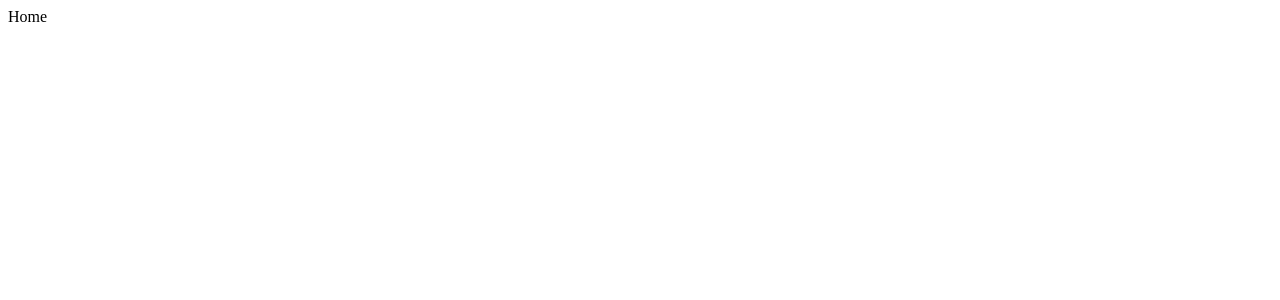
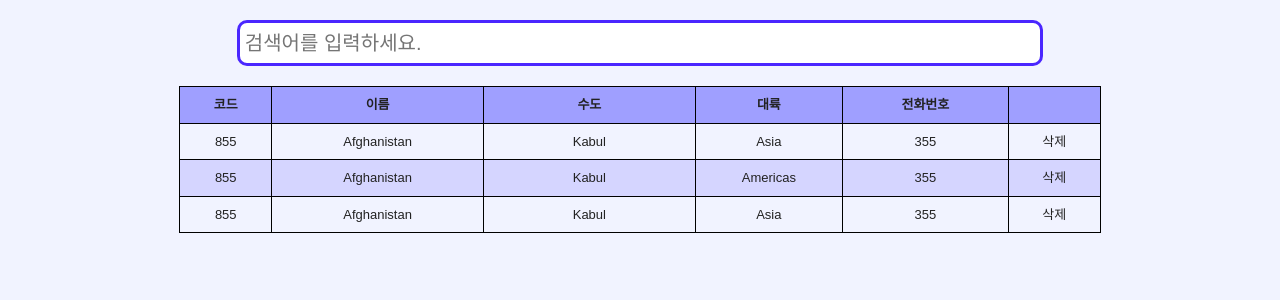
Before and after one commit to eastshine94/country, a React app: page / in a window 1280 px wide. Shown: the top 300 px of the page. Built offline with nearby package versions, Linux system fonts and the light colour scheme.

Commit message:
css 작업

```diff
--- /dev/null
+++ b/src/containers/HomeContainer.tsx
@@ -0,0 +1,121 @@
+import React from 'react';
+import styled from 'styled-components';
+
+const Wrapper = styled.div`
+    width: 90%;
+    margin: 0 auto;
+`;
+
+const Header = styled.header`
+    position: relative;
+    width: 70%;
+    border: 3px solid #4a26ff;
+    border-radius: 10px;
+    margin: 20px auto;
+    padding: 5px;
+    background: #fff;
+    & input{
+        width: 100%;
+        border: none;
+        outline: none;
+        font-size: 20px;
+    }
+    @media only screen and (max-width: 1024px){
+        width: 80%;
+    }
+    @media only screen and (max-width: 720px){
+        width: 100%;
+    }
+`;
+
+const Content = styled.main`
+    margin: auto;
+    width: 80%;
+    & table{
+        width: 100%;
+        text-align: center;
+        border: 1px solid #000;
+        border-collapse: collapse;
+        table-layout: fixed;
+        & td, th {
+            border: 1px solid #000;
+            padding: 8px;
+            overflow: hidden;
+            white-space: nowrap;
+            text-overflow: ellipsis;
+            font-size: 13px;
+        }
+        & thead tr {
+            background-color: #9f9fff;
+        }
+        & tbody tr {
+            &:nth-child(2n){
+                background-color: #d5d5ff;
+            }
+        }
+    }
+    @media only screen and (max-width: 1024px){
+        width: 100%;
+    }
+`;
+const HomeContainer = () => {
+    return(
+        <Wrapper>
+            <Header>
+                <form>
+                    <input type="text" placeholder="검색어를 입력하세요."/>
+                </form>
+            </Header>
+            <Content>
+                <table>
+                    <colgroup>
+                        <col width="10%"/>
+                        <col width="23%"/>
+                        <col width="23%"/>
+                        <col width="16%"/>
+                        <col width="18%"/>
+                        <col width="10%"/>
+                    </colgroup>
+                    <thead>
+                        <tr>
+                            <th>코드</th>
+                            <th>이름</th>
+                            <th>수도</th>
+                            <th>대륙</th>
+                            <th>전화번호</th>
+                            <th/>
+                        </tr>
+                    </thead>
+                    <tbody>
+                        <tr>
+                            <td>855</td>
+                            <td>Afghanistan</td>
+                            <td>Kabul</td>
+                            <td>Asia</td>
+                            <td>355</td>
+                            <td>삭제</td>
+                        </tr>
+                        <tr>
+                            <td>855</td>
+                            <td>Afghanistan</td>
+                            <td>Kabul</td>
+                            <td>Americas</td>
+                            <td>355</td>
+                            <td>삭제</td>
+                        </tr>
+                        <tr>
+                            <td>855</td>
+                            <td>Afghanistan</td>
+                            <td>Kabul</td>
+                            <td>Asia</td>
+                            <td>355</td>
+                            <td>삭제</td>
+                        </tr>
+                    </tbody>
+                </table>
+            </Content>
+        </Wrapper>
+    )
+}
+
+export default HomeContainer
--- /dev/null
+++ b/src/containers/index.ts
@@ -0,0 +1 @@
+export {default as HomeContainer} from './HomeContainer';
--- a/src/index.tsx
+++ b/src/index.tsx
@@ -1,7 +1,11 @@
 import React from "react";
 import ReactDOM from "react-dom";
 import App from "./App";
+import GlobalStyle from '~/styles/GlobalStyle';
 
 ReactDOM.render(
-    <App />
+    <React.Fragment>
+        <GlobalStyle/>
+        <App />
+    </React.Fragment>
 ,document.querySelector("#root"));
--- a/src/pages/Home.tsx
+++ b/src/pages/Home.tsx
@@ -1,8 +1,15 @@
 import React from 'react';
+import styled from 'styled-components';
+import { HomeContainer } from '~/containers';
+const Wrapper = styled.div`
+    width: 100%;
+`
 
 const Home:React.FC = () => {
     return(
-        <div>Home</div>
+        <Wrapper>
+            <HomeContainer/>
+        </Wrapper>
     )
 }
 
--- /dev/null
+++ b/src/styles/GlobalStyle.ts
@@ -0,0 +1,51 @@
+import { createGlobalStyle } from 'styled-components';
+
+const GlobalStyle = createGlobalStyle`
+     * {
+       box-sizing: border-box;
+     }
+     body {
+      width: 100%;
+      height: 100%;
+      background: #f1f3ff;
+    }
+     body, div, ul, li, dl, dd, dt, ol, h1, h2, h3, h4, h5, h6, input, fieldset, legend, p, select, table, th, td, tr, textarea, button, form, figure, figcaption {
+      padding: 0;
+      margin: 0;
+    }
+
+    a{
+      color: #222;
+      text-decoration:none;
+    }
+    body, input, textarea, select, button, table {
+      font-family: 'Nanum Gothic', sans-serif;
+      color: #222;
+      font-size: 13px;
+      line-height: 1.5;
+    }
+
+    em, address {
+      font-style: normal
+    }
+
+    dl, ul, li, ol, menu {
+      list-style: none;
+    }
+
+     h1, h2, h3, h4, h5, h6 {
+       font-size: 13px;
+       font-weight: normal;
+    }
+
+    button {
+      border: none;
+      outline: none;
+    }
+
+    img, fieldset {
+      border: 0 none;
+    }
+`;
+
+export default GlobalStyle;
```
